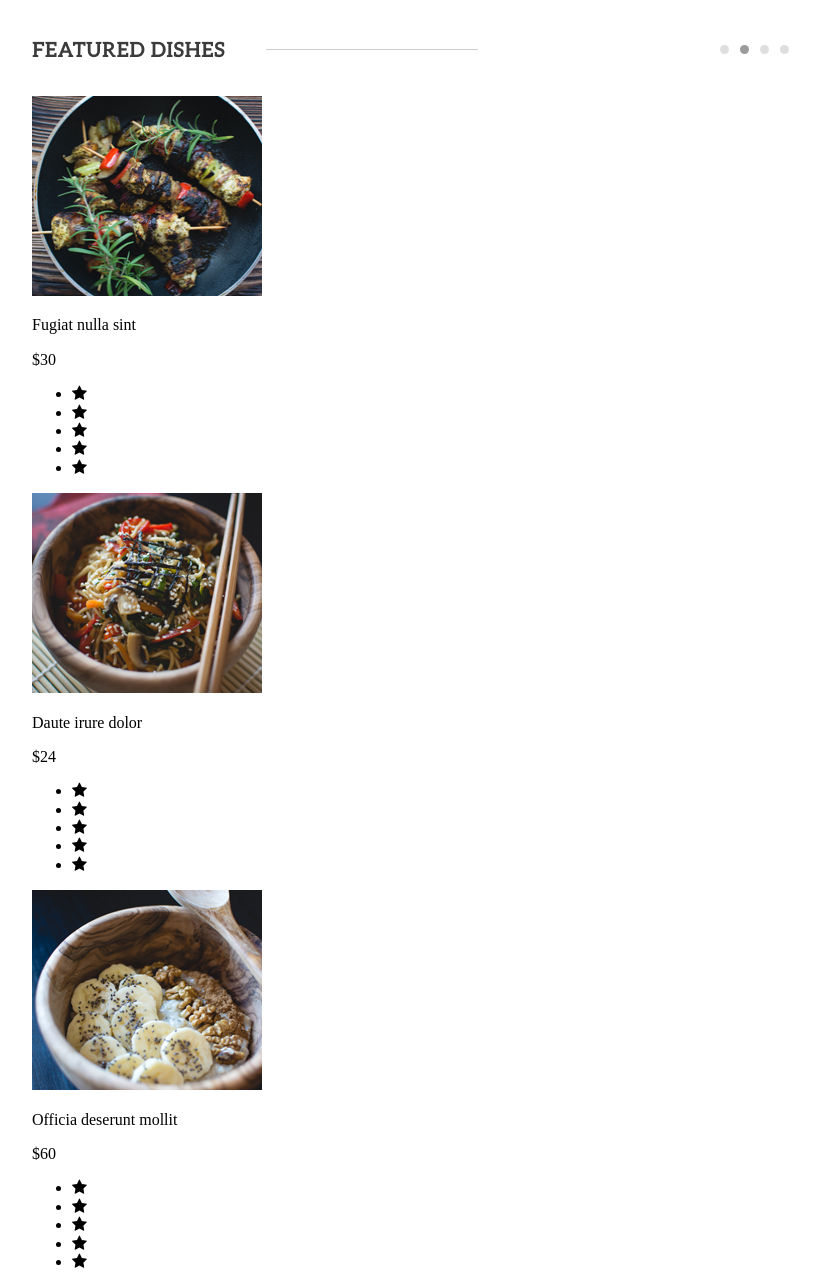
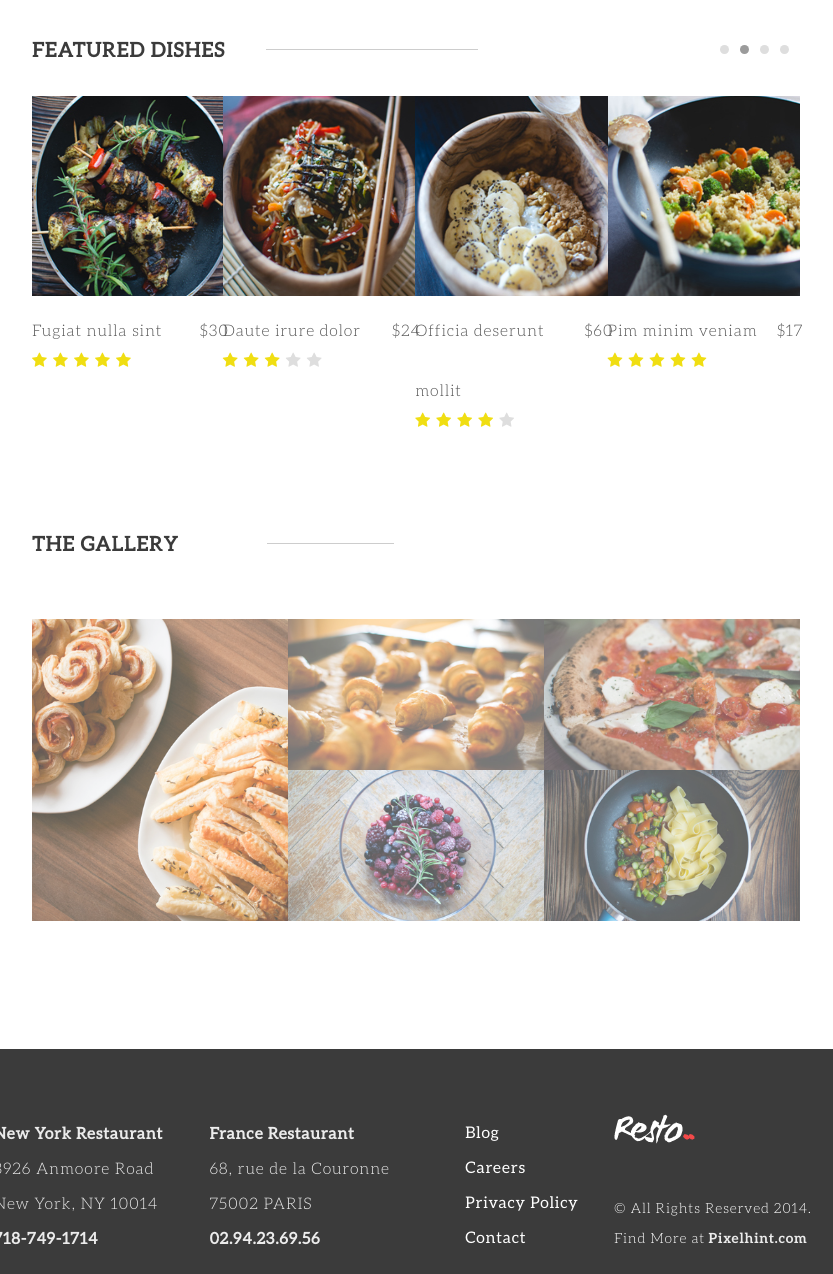
Before and after one commit to arestch/resto-template, a plain HTML site: page index.html in a window 1280 px wide. Shown: the part 1086-2360 px from the top of the page, without its empty margins (224-1057 px from the left). Drawn offline with nearby package versions, Linux system fonts and the light colour scheme; files whose address does not match are found by name.

Commit message:
Add files via upload

```diff
--- a/index.html
+++ b/index.html
@@ -3,7 +3,6 @@
   <head>
     <meta charset="utf-8">
     <link rel="stylesheet" href="css/style.css">
-	<link rel="stylesheet" href="normalize.css/normalize.css">
     <link rel="stylesheet" href="fonts/font-awesome/css/font-awesome.min.css">
     <title></title>
   </head>
@@ -83,60 +82,60 @@
 				<li class="featured-dishes__switch-item"></li>
 			</ul>
 			</section>
-		<section class="feature-dishes__wrapper">
-			<section class="feature-dishes__dish">
+		<section class="featured-dishes__wrapper">
+			<section class="featured-dishes__dish">
 				<img src="img/dish-img-1.jpg" width="230" height="200" alt="" class="featured-dishes__image">
-				<section class="feature-dishes__image-footer">
-					<p class="feature-dishes_dish-name">Fugiat nulla sint</p>
-					<span class="feature-dishes_menu__price">$30</span>
-					<ul class="feature-dishes__rate-list">
-						<li class="feature-dishes__star feature-dishes__star--active"><i class="fa fa-star" aria-hidden="true"></i></li>
-						<li class="feature-dishes__star feature-dishes__star--active"><i class="fa fa-star" aria-hidden="true"></i></li>
-						<li class="feature-dishes__star feature-dishes__star--active"><i class="fa fa-star" aria-hidden="true"></i></li>
-						<li class="feature-dishes__star feature-dishes__star--active"><i class="fa fa-star" aria-hidden="true"></i></li>
-						<li class="feature-dishes__star feature-dishes__star--active"><i class="fa fa-star" aria-hidden="true"></i></li>
+				<section class="featured-dishes__image-footer">
+					<p class="featured-dishes_dish-name">Fugiat nulla sint</p>
+					<span class="featured-dishes_menu__price">$30</span>
+					<ul class="featured-dishes__rate-list">
+						<li class="featured-dishes__star featured-dishes__star--active"><i class="fa fa-star" aria-hidden="true"></i></li>
+						<li class="featured-dishes__star featured-dishes__star--active"><i class="fa fa-star" aria-hidden="true"></i></li>
+						<li class="featured-dishes__star featured-dishes__star--active"><i class="fa fa-star" aria-hidden="true"></i></li>
+						<li class="featured-dishes__star featured-dishes__star--active"><i class="fa fa-star" aria-hidden="true"></i></li>
+						<li class="featured-dishes__star featured-dishes__star--active"><i class="fa fa-star" aria-hidden="true"></i></li>
 					</ul>
 				</section>
 			</section>
-			<section class="feature-dishes__dish">
+			<section class="featured-dishes__dish">
 				<img src="img/dish-img-2.jpg" width="230" height="200" alt="" class="featured-dishes__image">
-				<section class="feature-dishes__image-footer">
-					<p class="feature-dishes_dish-name">Daute irure dolor</p>
-					<span class="feature-dishes_menu__price">$24</span>
-					<ul class="feature-dishes__rate-list">
-						<li class="feature-dishes__star feature-dishes__star--active"><i class="fa fa-star" aria-hidden="true"></i></li>
-						<li class="feature-dishes__star feature-dishes__star--active"><i class="fa fa-star" aria-hidden="true"></i></li>
-						<li class="feature-dishes__star feature-dishes__star--active"><i class="fa fa-star" aria-hidden="true"></i></li>
-						<li class="feature-dishes__star"><i class="fa fa-star" aria-hidden="true"></i></li>
-						<li class="feature-dishes__star"><i class="fa fa-star" aria-hidden="true"></i></li>
+				<section class="featured-dishes__image-footer">
+					<p class="featured-dishes_dish-name">Daute irure dolor</p>
+					<span class="featured-dishes_menu__price">$24</span>
+					<ul class="featured-dishes__rate-list">
+						<li class="featured-dishes__star featured-dishes__star--active"><i class="fa fa-star" aria-hidden="true"></i></li>
+						<li class="featured-dishes__star featured-dishes__star--active"><i class="fa fa-star" aria-hidden="true"></i></li>
+						<li class="featured-dishes__star featured-dishes__star--active"><i class="fa fa-star" aria-hidden="true"></i></li>
+						<li class="featured-dishes__star"><i class="fa fa-star" aria-hidden="true"></i></li>
+						<li class="featured-dishes__star"><i class="fa fa-star" aria-hidden="true"></i></li>
 					</ul>
 				</section>
 			</section>
-			<section class="feature-dishes__dish">
+			<section class="featured-dishes__dish">
 				<img src="img/dish-img-3.jpg" width="230" height="200" alt="" class="featured-dishes__image">
-				<section class="feature-dishes__image-footer">
-					<p class="feature-dishes_dish-name">Officia deserunt mollit</p>
-   				<span class="feature-dishes_menu__price">$60</span>
-					<ul class="feature-dishes__rate-list">
-						<li class="feature-dishes__star feature-dishes__star--active"><i class="fa fa-star" aria-hidden="true"></i></li>
-						<li class="feature-dishes__star feature-dishes__star--active"><i class="fa fa-star" aria-hidden="true"></i></li>
-						<li class="feature-dishes__star feature-dishes__star--active"><i class="fa fa-star" aria-hidden="true"></i></li>
-						<li class="feature-dishes__star feature-dishes__star--active"><i class="fa fa-star" aria-hidden="true"></i></li>
-						<li class="feature-dishes__star feature-dishes__star--active"><i class="fa fa-star" aria-hidden="true"></i></li>
+				<section class="featured-dishes__image-footer">
+					<p class="featured-dishes_dish-name">Officia deserunt mollit</p>
+   				<span class="featured-dishes_menu__price">$60</span>
+					<ul class="featured-dishes__rate-list">
+						<li class="featured-dishes__star featured-dishes__star--active"><i class="fa fa-star" aria-hidden="true"></i></li>
+						<li class="featured-dishes__star featured-dishes__star--active"><i class="fa fa-star" aria-hidden="true"></i></li>
+						<li class="featured-dishes__star featured-dishes__star--active"><i class="fa fa-star" aria-hidden="true"></i></li>
+						<li class="featured-dishes__star featured-dishes__star--active"><i class="fa fa-star" aria-hidden="true"></i></li>
+						<li class="featured-dishes__star"><i class="fa fa-star" aria-hidden="true"></i></li>
 					</ul>
 				</section>
 			</section>
-			<section class="feature-dishes__dish">
+			<section class="featured-dishes__dish">
 				<img src="img/dish-img-4.jpg"  width="230" height="200"  alt="" class="featured-dishes__image">
-				<section class="feature-dishes__image-footer">
-					<p class="feature-dishes_dish-name">Pim minim veniam</p>
-					<span class="feature-dishes_menu__price">$17</span>
-					<ul class="feature-dishes__rate-list">
-						<li class="feature-dishes__star feature-dishes__star--active"><i class="fa fa-star" aria-hidden="true"></i></li>
-						<li class="feature-dishes__star feature-dishes__star--active"><i class="fa fa-star" aria-hidden="true"></i></li>
-						<li class="feature-dishes__star feature-dishes__star--active"><i class="fa fa-star" aria-hidden="true"></i></li>
-						<li class="feature-dishes__star feature-dishes__star--active"><i class="fa fa-star" aria-hidden="true"></i></li>
-						<li class="feature-dishes__star feature-dishes__star--active"><i class="fa fa-star" aria-hidden="true"></i></li>
+				<section class="featured-dishes__image-footer">
+					<p class="featured-dishes_dish-name">Pim minim veniam</p>
+					<span class="featured-dishes_menu__price">$17</span>
+					<ul class="featured-dishes__rate-list">
+						<li class="featured-dishes__star featured-dishes__star--active"><i class="fa fa-star" aria-hidden="true"></i></li>
+						<li class="featured-dishes__star featured-dishes__star--active"><i class="fa fa-star" aria-hidden="true"></i></li>
+						<li class="featured-dishes__star featured-dishes__star--active"><i class="fa fa-star" aria-hidden="true"></i></li>
+						<li class="featured-dishes__star featured-dishes__star--active"><i class="fa fa-star" aria-hidden="true"></i></li>
+						<li class="featured-dishes__star featured-dishes__star--active"><i class="fa fa-star" aria-hidden="true"></i></li>
 					</ul>
 				</section>
 			</section>
@@ -147,15 +146,18 @@
 				The gallery
 			</h2>
 			<section class="gallery__images">
-				<div class="gallery__image gallery__image--left">
-				<img src="img/gimage-1.png" alt="" width="366" height="432" class="gallery__image gallery__image--first">
-			</div>
-				<div class="gallery__image--right">
-			    <div class="gallery__image"><img src="img/gimage-2.png" width="367" height="217" alt="" class=""></div>
-			    <div class="gallery__image"><img src="img/gimage-3.png" width="367" height="217" alt="" class=""></div>
-  				<div class="gallery__image"><img src="img/gimage-4.png" width="367" height="216" alt="" class=""></div>
-  				<div class="gallery__image"><img src="img/gimage-5.png" width="367" height="216" alt="" class=""></div>
-  			</div>
+				<section class="gallery__image--right">
+				<img src="img/gimage-1.jpg" alt="" class="gallery__image gallery__image--first">
+			</section>
+				<section class="gallery__image--right">
+
+			   <img src="img/gimage-2.jpg" alt="" class="">
+			   <img src="img/gimage-3.jpg" alt="" class="">
+  			</section>
+  			<section class="gallery__image--right">
+  				<img src="img/gimage-4.jpg" alt="" class="">
+  				<img src="img/gimage-5.jpg" alt="" class="">
+					</section>
 
 			</section>
 		</article>
```
